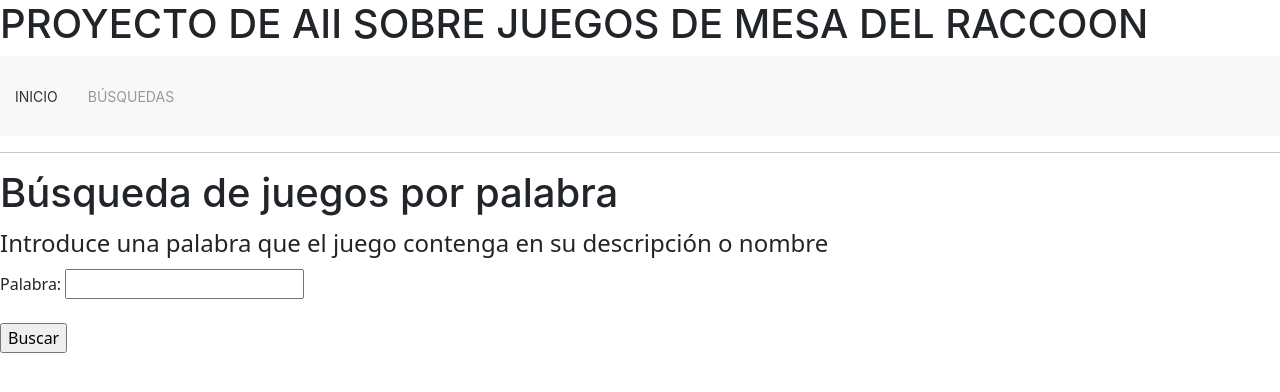
After one commit to carmengl00/AII_PROYECTO, a Django app: page /buscar-palabra/ in a window 1280 px wide. The commit adds this page. Shown: the top 392 px of the page. Run offline with Django 4.2, Linux system fonts and the light colour scheme.

Commit message:
feat: whoosh buscar juego por palabra en nombre o descripción

```diff
--- a/AII/urls.py
+++ b/AII/urls.py
@@ -25,6 +25,7 @@ urlpatterns = [
     path('loadRS/', views.loadRS),
     path('juegos/', views.lista_juegos),
     path('buscar-precio/', views.buscar_precio_maximo),
+    path('buscar-palabra/', views.buscar_nombre_descripcion),
     path('lista-puntuaciones/', views.lista_puntuaciones),
     path('juegos-similares/', views.juegos_similares),
 ]
--- a/principal/forms.py
+++ b/principal/forms.py
@@ -5,3 +5,6 @@ class BusquedaPorPrecio(forms.Form):
 
 class BusquedaJuego(forms.Form):
     idJuego = forms.CharField(label='ID Juego', widget=forms.TextInput, required=True)
+
+class BusquedaPorPalabra(forms.Form):
+    palabra = forms.CharField(label='Palabra', widget=forms.TextInput, required=True)
--- a/principal/templates/base.html
+++ b/principal/templates/base.html
@@ -30,6 +30,7 @@
 						<li><a href="/juegos">Lista de juegos</a></li>
                         <li><a href="/lista-puntuaciones">Lista de puntuaciones</a></li>
                         <li><a href="/buscar-precio">Buscar juegos por menos de un precio máximo</a></li>
+                        <li><a href="buscar-palabra/">Buscar juegos por palabra</a></li>
                         <li><a href="/juegos-similares">Buscar juegos similares</a></li>
                     </ul>
                 </div>
--- /dev/null
+++ b/principal/templates/buscarPalabra.html
@@ -0,0 +1,34 @@
+{%extends 'base.html' %}
+
+{%block titulo%} Búsqueda de juegos por palabra {%endblock%}
+
+{%block contenido%}
+<head>
+    <link rel="stylesheet" href="https://cdn.jsdelivr.net/npm/bootstrap@5.3.0/dist/css/bootstrap.min.css">
+</head>
+<body>
+        <form method="POST" action=''>{% csrf_token %}
+            <fieldset>
+                <legend>Introduce una palabra que el juego contenga en su descripción o nombre</legend>
+                {{form}}
+                <BR></BR>
+                <input type="submit" value="Buscar">
+            </fieldset>
+        </form>
+
+        <div class="container">
+        {% if mensaje %}
+            <p class="mt-3">{{ mensaje }}</p>
+        {% endif %}
+
+        {% for juego in results %}
+            <div class="card mt-3">
+                <div class="card-body">
+                    <h3 class="card-title">{{ juego.nombre }}</h3>
+                    <p class="card-text">{{ juego.descripcion }}</p>
+                </div>
+            </div>
+        {% endfor %}
+    </div>
+</body>
+{%endblock%}
--- a/principal/views.py
+++ b/principal/views.py
@@ -1,12 +1,12 @@
 import shelve
 from django.conf import settings
 from django.shortcuts import get_object_or_404, render
-from principal.forms import BusquedaJuego, BusquedaPorPrecio
+from principal.forms import BusquedaJuego, BusquedaPorPalabra, BusquedaPorPrecio
 from principal.models import Juego, Puntuacion
 
 from principal.populate import crear_schema, populateDB, populate_puntuaciones
 from whoosh.index import open_dir
-from whoosh.qparser import QueryParser
+from whoosh.qparser import QueryParser, MultifieldParser, OrGroup
 
 from principal.recommendations import topMatches, transformPrefs
 
@@ -37,13 +37,32 @@ def buscar_precio_maximo(request):
             print("Rango: " + str(rango))
             ix = open_dir("Index")
             with ix.searcher() as searcher:
-                query = QueryParser("precio", ix.schema).parse('[TO ' + str(rango) + '}')
+                rango1 = '[TO ' + str(rango) + '}'
+                query = QueryParser("precio", ix.schema).parse(rango1)
                 results = searcher.search(query, limit=None)
                 mensaje = "Se han encontrado: " + str(len(results)) + " resultados con un precio por debajo de " + str(rango)
                 return render(request, 'buscarRango.html', {'results': results, 'mensaje': mensaje})
         else:
             print("Formulario no válido")
     return render(request, 'buscarRango.html', {'form': form, 'STATIC_URL': settings.STATIC_URL})
+
+
+def buscar_nombre_descripcion(request):
+    form = BusquedaPorPalabra()
+    if request.method == 'POST':
+        form = BusquedaPorPalabra(request.POST)
+        if form.is_valid():
+            palabra = form.cleaned_data['palabra']
+
+            ix = open_dir("Index")
+            with ix.searcher() as searcher:
+                query = MultifieldParser(["nombre", "descripcion"], ix.schema, group=OrGroup).parse(palabra)
+                results = searcher.search(query, limit=None)
+                mensaje = "Se han encontrado: " + str(len(results)) + " resultados con la palabra: " + palabra
+                return render(request, 'buscarPalabra.html', {'results': results, 'mensaje': mensaje, 'STATIC_URL': settings.STATIC_URL})
+        else:
+            print("Formulario error: ", form.errors)
+    return render(request, 'buscarPalabra.html', {'form': form, 'STATIC_URL': settings.STATIC_URL})
 
 # Esta funcion comprueba si el juego está en la base de datos
 def compruebaJuego(juego):
```
